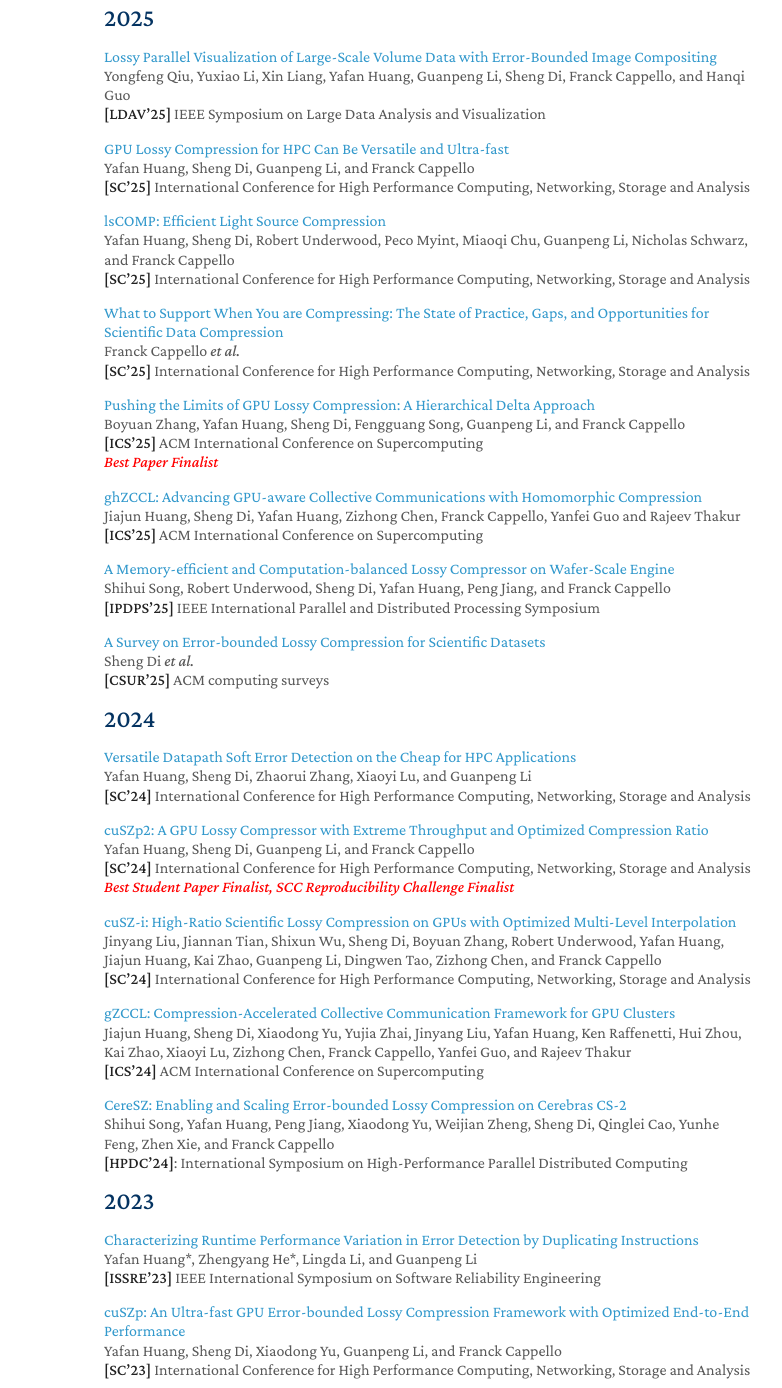
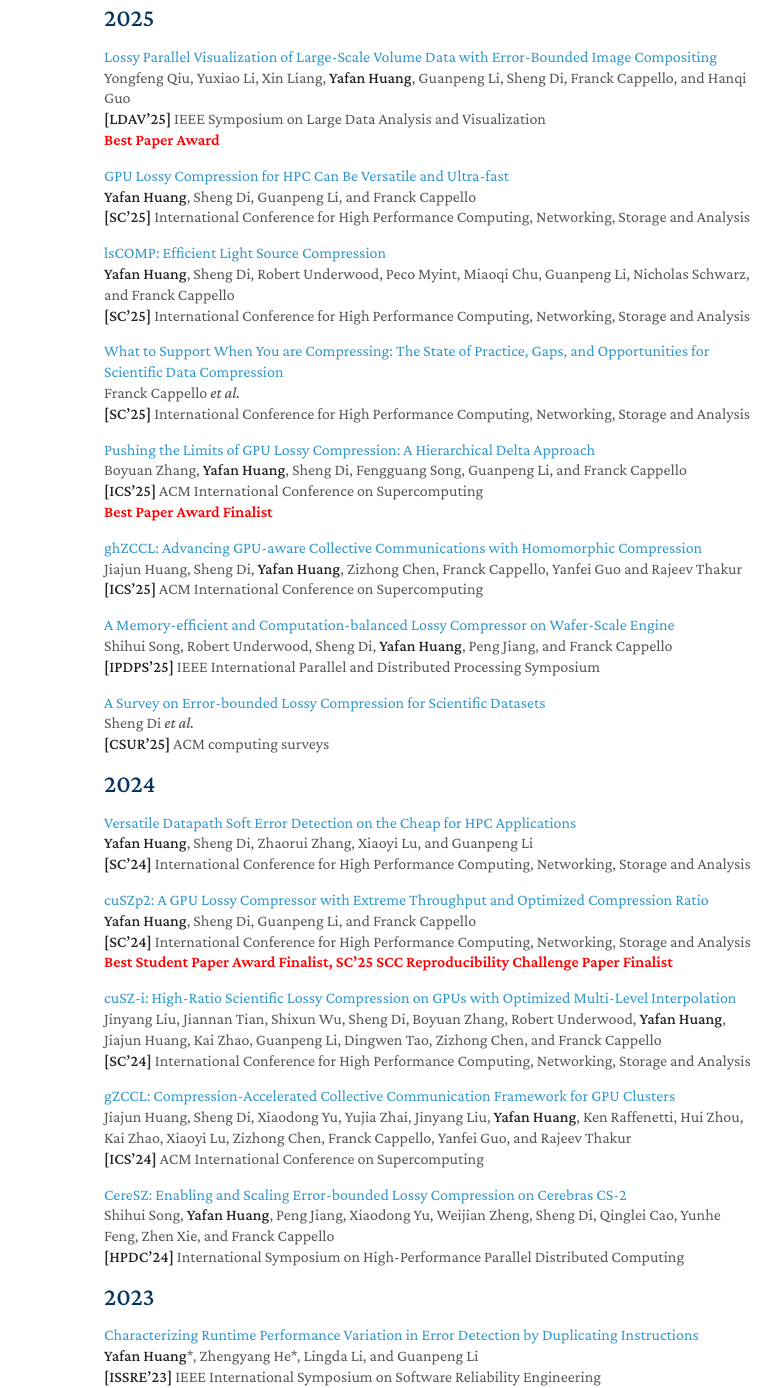
Before and after one commit to hyfshishen/hyfshishen.github.io, a plain HTML site: page publication/index.html in a window 1280 px wide. Shown: the part 113-1501 px from the top of the page, 366-1148 px from the left. Drawn offline with nearby package versions, Linux system fonts and the light colour scheme; some icons are missing.

Commit message:
updating

```diff
--- a/publication/index.html
+++ b/publication/index.html
@@ -127,36 +127,37 @@
 
 
 
-<div style="font-size: 1em; line-height: 1.2em;">
+<div style="font-size: 1em; line-height: 1.3em;">
 
 <h2 id="2025">2025</h2>
 <p><a href="">Lossy Parallel Visualization of Large-Scale Volume Data with Error-Bounded Image Compositing</a><br />
-Yongfeng Qiu, Yuxiao Li, Xin Liang, Yafan Huang, Guanpeng Li, Sheng Di, Franck Cappello, and Hanqi Guo<br />
-<strong>[LDAV’25]</strong> IEEE Symposium on Large Data Analysis and Visualization</p>
+Yongfeng Qiu, Yuxiao Li, Xin Liang, <strong>Yafan Huang</strong>, Guanpeng Li, Sheng Di, Franck Cappello, and Hanqi Guo<br />
+<strong>[LDAV’25]</strong> IEEE Symposium on Large Data Analysis and Visualization<br />
+<span style="color:red; font-weight:bold;">Best Paper Award</span></p>
 
-<p><a href="">GPU Lossy Compression for HPC Can Be Versatile and Ultra-fast</a><br />
-Yafan Huang, Sheng Di, Guanpeng Li, and Franck Cappello<br />
+<p><a href="https://dl.acm.org/doi/10.1145/3712285.3759817">GPU Lossy Compression for HPC Can Be Versatile and Ultra-fast</a><br />
+<strong>Yafan Huang</strong>, Sheng Di, Guanpeng Li, and Franck Cappello<br />
 <strong>[SC’25]</strong> International Conference for High Performance Computing, Networking, Storage and Analysis</p>
 
-<p><a href="">lsCOMP: Efficient Light Source Compression</a><br />
-Yafan Huang, Sheng Di, Robert Underwood, Peco Myint, Miaoqi Chu, Guanpeng Li, Nicholas Schwarz, and Franck Cappello<br />
+<p><a href="https://dl.acm.org/doi/10.1145/3712285.3759814">lsCOMP: Efficient Light Source Compression</a><br />
+<strong>Yafan Huang</strong>, Sheng Di, Robert Underwood, Peco Myint, Miaoqi Chu, Guanpeng Li, Nicholas Schwarz, and Franck Cappello<br />
 <strong>[SC’25]</strong> International Conference for High Performance Computing, Networking, Storage and Analysis</p>
 
-<p><a href="">What to Support When You are Compressing: The State of Practice, Gaps, and Opportunities for Scientific Data Compression</a><br />
+<p><a href="https://dl.acm.org/doi/10.1145/3712285.3759856">What to Support When You are Compressing: The State of Practice, Gaps, and Opportunities for Scientific Data Compression</a><br />
 Franck Cappello <em>et al.</em><br />
 <strong>[SC’25]</strong> International Conference for High Performance Computing, Networking, Storage and Analysis</p>
 
-<p><a href="">Pushing the Limits of GPU Lossy Compression: A Hierarchical Delta Approach</a><br />
-Boyuan Zhang, Yafan Huang, Sheng Di, Fengguang Song, Guanpeng Li, and Franck Cappello<br />
+<p><a href="https://dl.acm.org/doi/10.1145/3721145.3725743">Pushing the Limits of GPU Lossy Compression: A Hierarchical Delta Approach</a><br />
+Boyuan Zhang, <strong>Yafan Huang</strong>, Sheng Di, Fengguang Song, Guanpeng Li, and Franck Cappello<br />
 <strong>[ICS’25]</strong> ACM International Conference on Supercomputing<br />
-<span style="color:red;"><em>Best Paper Finalist</em></span></p>
+<span style="color:red; font-weight:bold;">Best Paper Award Finalist</span></p>
 
-<p><a href="">ghZCCL: Advancing GPU-aware Collective Communications with Homomorphic Compression</a><br />
-Jiajun Huang, Sheng Di, Yafan Huang, Zizhong Chen, Franck Cappello, Yanfei Guo and Rajeev Thakur<br />
+<p><a href="https://dl.acm.org/doi/10.1145/3721145.3733642">ghZCCL: Advancing GPU-aware Collective Communications with Homomorphic Compression</a><br />
+Jiajun Huang, Sheng Di, <strong>Yafan Huang</strong>, Zizhong Chen, Franck Cappello, Yanfei Guo and Rajeev Thakur<br />
 <strong>[ICS’25]</strong> ACM International Conference on Supercomputing</p>
 
-<p><a href="">A Memory-efficient and Computation-balanced Lossy Compressor on Wafer-Scale Engine</a><br />
-Shihui Song, Robert Underwood, Sheng Di, Yafan Huang, Peng Jiang, and Franck Cappello<br />
+<p><a href="https://ieeexplore.ieee.org/document/11078509">A Memory-efficient and Computation-balanced Lossy Compressor on Wafer-Scale Engine</a><br />
+Shihui Song, Robert Underwood, Sheng Di, <strong>Yafan Huang</strong>, Peng Jiang, and Franck Cappello<br />
 <strong>[IPDPS’25]</strong> IEEE International Parallel and Distributed Processing Symposium</p>
 
 <p><a href="https://dl.acm.org/doi/10.1145/3733104">A Survey on Error-bounded Lossy Compression for Scientific Datasets</a><br />
@@ -166,66 +167,66 @@ Sheng Di <em>et al.</em><br />
 <h2 id="2024">2024</h2>
 
 <p><a href="https://dl.acm.org/doi/10.1109/SC41406.2024.00061">Versatile Datapath Soft Error Detection on the Cheap for HPC Applications</a><br />
-Yafan Huang, Sheng Di, Zhaorui Zhang, Xiaoyi Lu, and Guanpeng Li<br />
+<strong>Yafan Huang</strong>, Sheng Di, Zhaorui Zhang, Xiaoyi Lu, and Guanpeng Li<br />
 <strong>[SC’24]</strong> International Conference for High Performance Computing, Networking, Storage and Analysis</p>
 
 <p><a href="https://dl.acm.org/doi/10.1109/SC41406.2024.00021">cuSZp2: A GPU Lossy Compressor with Extreme Throughput and Optimized Compression Ratio</a><br />
-Yafan Huang, Sheng Di, Guanpeng Li, and Franck Cappello<br />
+<strong>Yafan Huang</strong>, Sheng Di, Guanpeng Li, and Franck Cappello<br />
 <strong>[SC’24]</strong> International Conference for High Performance Computing, Networking, Storage and Analysis<br />
-<span style="color:red;"><em>Best Student Paper Finalist, SCC Reproducibility Challenge Finalist</em></span></p>
+<span style="color:red; font-weight:bold;">Best Student Paper Award Finalist, SC’25 SCC Reproducibility Challenge Paper Finalist</span></p>
 
 <p><a href="https://dl.acm.org/doi/10.1109/SC41406.2024.00019">cuSZ-i: High-Ratio Scientific Lossy Compression on GPUs with Optimized Multi-Level Interpolation</a><br />
-Jinyang Liu, Jiannan Tian, Shixun Wu, Sheng Di, Boyuan Zhang, Robert Underwood, Yafan Huang, Jiajun Huang, Kai Zhao, Guanpeng Li, Dingwen Tao, Zizhong Chen, and Franck Cappello<br />
+Jinyang Liu, Jiannan Tian, Shixun Wu, Sheng Di, Boyuan Zhang, Robert Underwood, <strong>Yafan Huang</strong>, Jiajun Huang, Kai Zhao, Guanpeng Li, Dingwen Tao, Zizhong Chen, and Franck Cappello<br />
 <strong>[SC’24]</strong> International Conference for High Performance Computing, Networking, Storage and Analysis</p>
 
 <p><a href="https://dl.acm.org/doi/10.1145/3650200.3656636">gZCCL: Compression-Accelerated Collective Communication Framework for GPU Clusters</a><br />
-Jiajun Huang, Sheng Di, Xiaodong Yu, Yujia Zhai, Jinyang Liu, Yafan Huang, Ken Raffenetti, Hui Zhou, Kai Zhao, Xiaoyi Lu, Zizhong Chen, Franck Cappello, Yanfei Guo, and Rajeev Thakur<br />
+Jiajun Huang, Sheng Di, Xiaodong Yu, Yujia Zhai, Jinyang Liu, <strong>Yafan Huang</strong>, Ken Raffenetti, Hui Zhou, Kai Zhao, Xiaoyi Lu, Zizhong Chen, Franck Cappello, Yanfei Guo, and Rajeev Thakur<br />
 <strong>[ICS’24]</strong> ACM International Conference on Supercomputing</p>
 
 <p><a href="https://dl.acm.org/doi/10.1145/3625549.3658691">CereSZ: Enabling and Scaling Error-bounded Lossy Compression on Cerebras CS-2</a><br />
-Shihui Song, Yafan Huang, Peng Jiang, Xiaodong Yu, Weijian Zheng, Sheng Di, Qinglei Cao, Yunhe Feng, Zhen Xie, and Franck Cappello<br />
-<strong>[HPDC’24]</strong>: International Symposium on High-Performance Parallel Distributed Computing</p>
+Shihui Song, <strong>Yafan Huang</strong>, Peng Jiang, Xiaodong Yu, Weijian Zheng, Sheng Di, Qinglei Cao, Yunhe Feng, Zhen Xie, and Franck Cappello<br />
+<strong>[HPDC’24]</strong> International Symposium on High-Performance Parallel Distributed Computing</p>
 
 <h2 id="2023">2023</h2>
 
 <p><a href="https://ieeexplore.ieee.org/document/10301234">Characterizing Runtime Performance Variation in Error Detection by Duplicating Instructions</a><br />
-Yafan Huang*, Zhengyang He*, Lingda Li, and Guanpeng Li<br />
+<strong>Yafan Huang</strong>*, Zhengyang He*, Lingda Li, and Guanpeng Li<br />
 <strong>[ISSRE’23]</strong> IEEE International Symposium on Software Reliability Engineering</p>
 
 <p><a href="https://dl.acm.org/doi/10.1145/3581784.3607048">cuSZp: An Ultra-fast GPU Error-bounded Lossy Compression Framework with Optimized End-to-End Performance</a><br />
-Yafan Huang, Sheng Di, Xiaodong Yu, Guanpeng Li, and Franck Cappello<br />
+<strong>Yafan Huang</strong>, Sheng Di, Xiaodong Yu, Guanpeng Li, and Franck Cappello<br />
 <strong>[SC’23]</strong> International Conference for High Performance Computing, Networking, Storage and Analysis</p>
 
 <p><a href="https://dl.acm.org/doi/10.1145/3581784.3607078">Demystifying and Mitigating Cross-Layer Deficiencies of Soft Error Protection in Instruction Duplication</a><br />
-Zhengyang He, Yafan Huang, Hui Xu, Dingwen Tao, and Guanpeng Li<br />
+Zhengyang He, <strong>Yafan Huang</strong>, Hui Xu, Dingwen Tao, and Guanpeng Li<br />
 <strong>[SC’23]</strong> International Conference for High Performance Computing, Networking, Storage and Analysis</p>
 
 <p><a href="https://ieeexplore.ieee.org/document/10171443">Towards Improving Reverse Time Migration Performance by High-speed Lossy Compression</a><br />
-Yafan Huang, Kai Zhao, Sheng Di, Guanpeng Li, Maxim Dmitriev, Thierry-Laurent D. Tonellot, and Franck Cappello<br />
+<strong>Yafan Huang</strong>, Kai Zhao, Sheng Di, Guanpeng Li, Maxim Dmitriev, Thierry-Laurent D. Tonellot, and Franck Cappello<br />
 <strong>[CCGrid’23]</strong> IEEE/ACM International Symposium on Cluster, Cloud and Internet Computing</p>
 
 <h2 id="2022">2022</h2>
 <p><a href="https://ieeexplore.ieee.org/document/10062392">Salus: A Novel Data-Driven Monitor that Enables Real-Time Safety in Autonomous Driving Systems</a><br />
-Bohan Zhang, Yafan Huang, and Guanpeng Li<br />
+Bohan Zhang, <strong>Yafan Huang</strong>, and Guanpeng Li<br />
 <strong>[QRS’22]</strong> International Conference on Software Quality, Reliability and Security</p>
 
 <p><a href="https://ieeexplore.ieee.org/document/10046091">Mitigating Silent Data Corruptions in HPC Applications across Multiple Program Inputs</a><br />
-Yafan Huang, Shengjian Guo, Sheng Di, Guanpeng Li, and Franck Cappello<br />
+<strong>Yafan Huang</strong>, Shengjian Guo, Sheng Di, Guanpeng Li, and Franck Cappello<br />
 <strong>[SC’22]</strong> International Conference for High Performance Computing, Networking, Storage and Analysis<br />
-<span style="color:red;"><em>Best Paper Finalist, Best Student Paper Finalist</em></span></p>
+<span style="color:red; font-weight:bold;">Best Paper Award Finalist, Best Student Paper Award Finalist</span></p>
 
 <p><a href="https://ieeexplore.ieee.org/document/9104891">Dynamic Entity-Based Named Entity Recognition Under Unconstrained Tagging Schemes</a><br />
-Feng Zhao, Xiangyu Gui, Yafan Huang, Hai Jin, and Laurence T. Yang<br />
+Feng Zhao, Xiangyu Gui, <strong>Yafan Huang</strong>, Hai Jin, and Laurence T. Yang<br />
 <strong>[TBD’22]</strong> IEEE Transactions on Big Data</p>
 
 <h2 id="2021">2021</h2>
 
 <p><a href="https://ieeexplore.ieee.org/document/9659106">Rumor Detection on Social Media with Out-In-Degree Graph Convolutional Networks</a><br />
-Shihui Song, Yafan Huang, and Hongwei Lu<br />
+Shihui Song, <strong>Yafan Huang</strong>, and Hongwei Lu<br />
 <strong>[SMC’21]</strong> IEEE International Conference on Systems, Man and Cybernetics</p>
 
 <p><a href="https://link.springer.com/article/10.1007/s11280-021-00912-4">Path-enhanced Explainable Recommendation with Knowledge Graphs</a><br />
-Yafan Huang, Feng Zhao, Xiangyu Gui, and Hai Jin<br />
+<strong>Yafan Huang</strong>, Feng Zhao, Xiangyu Gui, and Hai Jin<br />
 <strong>[WWWJ’21]</strong> Word Wide Web</p>
 
 
```
Also changed, not shown: awards/index.html (+1 -0 lines), index.html (+4 -4 lines).
